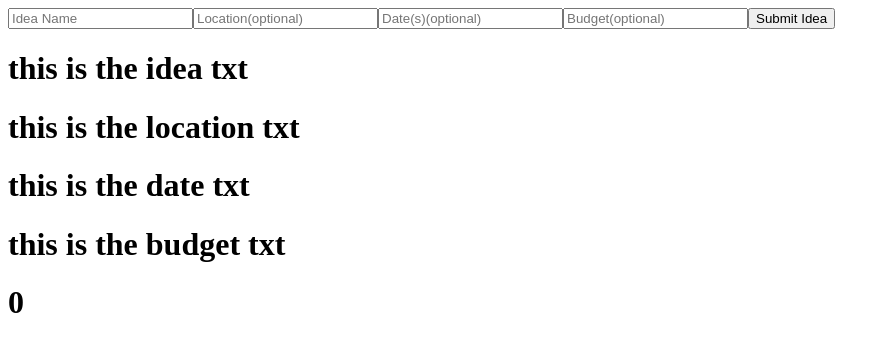
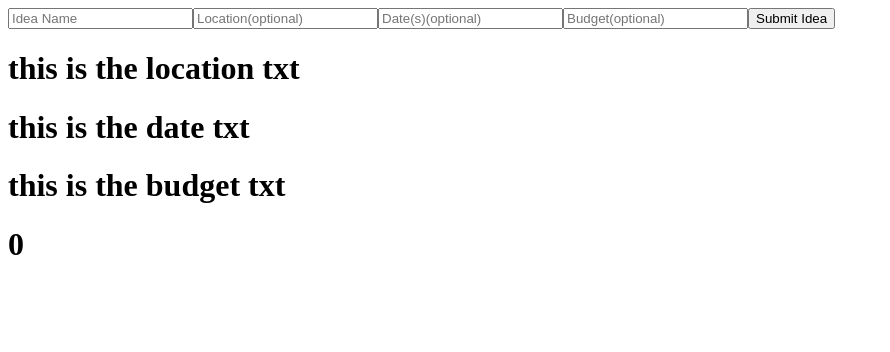
Before and after one commit to ADivers/StormForm, a React (Create React App) app: page / in a window 1280 px wide. Shown: the top 352 px of the page, without its empty margins (0-890 px from the left). Built offline with nearby package versions, Linux system fonts and the light colour scheme.

Commit message:
added container folder and included validation on idea submit

```diff
--- a/src/components/InputForm.js
+++ b/src/components/InputForm.js
@@ -4,7 +4,7 @@ class InputForm extends React.Component {
     constructor(props){
         super(props);
         this.state = {
-                idea: "this is the idea txt", // need this to be required
+                idea: "",
                 location: "this is the location txt",
                 date: "this is the date txt",
                 budget: "this is the budget txt",
@@ -17,6 +17,10 @@ class InputForm extends React.Component {
     }
     addIdea(e){
         e.preventDefault();
+
+        if (this.state.idea === "") {
+            alert("Please include an idea before submitting");
+        } else {
 
         const {idea, location, date, budget, allInfo} = this.state;
 
@@ -34,6 +38,7 @@ class InputForm extends React.Component {
             allInfo: copy
         })
     }
+}
     render() {
         console.log(this.state)
         return (
@@ -63,7 +68,7 @@ class InputForm extends React.Component {
                     </button>
                 </form>
 
-                {
+                {/* {
                     this.state.allInfo.map((i) => {
                         <ListComponent
                             name={i.name}
@@ -73,7 +78,7 @@ class InputForm extends React.Component {
                         />
                     })
 // map over array into ListComponent
-                }
+                }  */}
                 <h1>{this.state.idea}</h1>
                 <h1>{this.state.location}</h1>
                 <h1>{this.state.date}</h1>
@@ -84,5 +89,4 @@ class InputForm extends React.Component {
     }
 }
 
-
 export default InputForm;
```
Also changed, not shown: src/components/ListComponent.js (+12 -12 lines), src/container/redditStylePanel.js (added).
